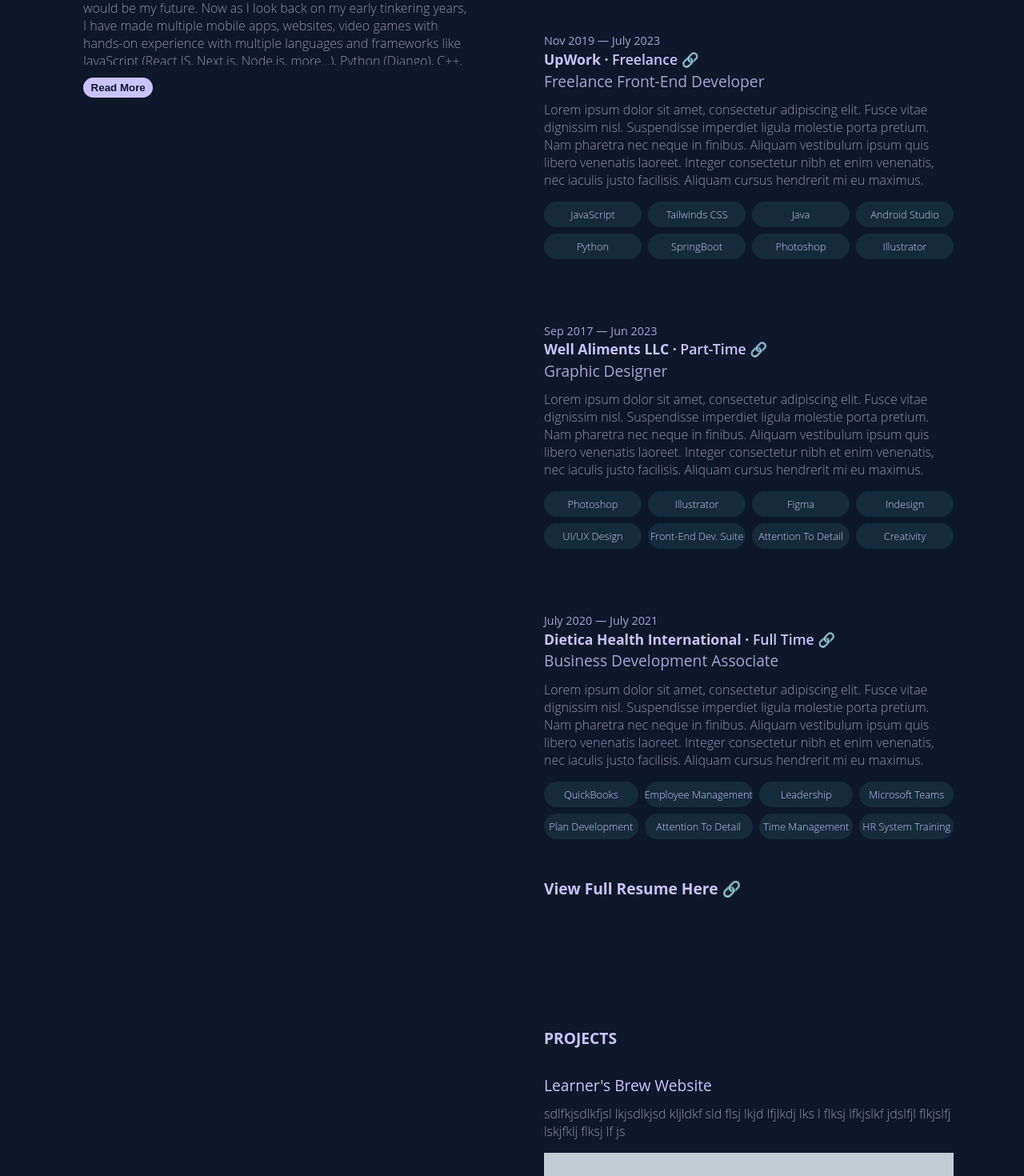
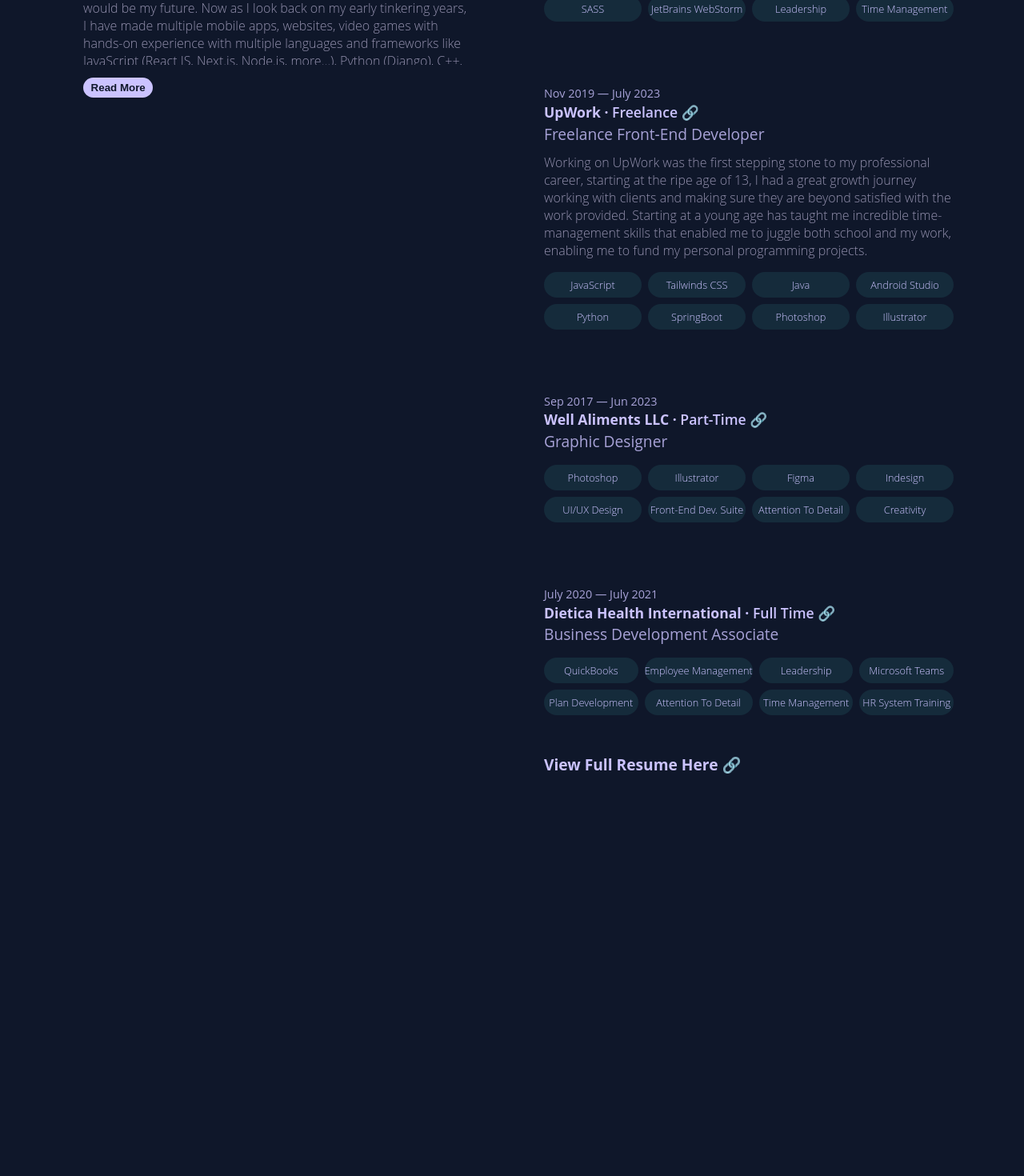
Before and after one commit to addey-eweis/addey_eweis_portfolio_website, a Next.js app: page / in a window 1280 px wide. Shown: the part 540-2010 px from the top of the page at 80% size. After the commit the page ends 1589 px from the top, so only its background shows below. Built offline with nearby package versions, Linux system fonts and the light colour scheme.

Commit message:
More info in experience section

```diff
--- a/components/ExperienceComponent/ExperienceComponent.tsx
+++ b/components/ExperienceComponent/ExperienceComponent.tsx
@@ -39,10 +39,10 @@
     const tagsFour:String[] = ["QuickBooks", "Employee Management", "Leadership", "Microsoft Teams", "Plan Development", "Attention To Detail", "Time Management", "HR System Training"]
     return(
         <>
-            {experienceObject("Software Development & Graphic Design Intern", "CoreExponent", "July 2023", "Present", "Internship", "Lorem ipsum dolor sit amet, consectetur adipiscing elit. Fusce vitae dignissim nisl. Suspendisse imperdiet ligula molestie porta pretium. Nam pharetra nec neque in finibus. Aliquam vestibulum ipsum quis libero venenatis laoreet. Integer consectetur nibh et enim venenatis, nec iaculis justo facilisis. Aliquam cursus hendrerit mi eu maximus.", "https://coreexponent.com/", tagsOne)}
-            {experienceObject("Freelance Front-End Developer", "UpWork", "Nov 2019", "July 2023", "Freelance", "Lorem ipsum dolor sit amet, consectetur adipiscing elit. Fusce vitae dignissim nisl. Suspendisse imperdiet ligula molestie porta pretium. Nam pharetra nec neque in finibus. Aliquam vestibulum ipsum quis libero venenatis laoreet. Integer consectetur nibh et enim venenatis, nec iaculis justo facilisis. Aliquam cursus hendrerit mi eu maximus.", "https://upwork.com/", tagsTwo)}
-            {experienceObject("Graphic Designer", "Well Aliments LLC", "Sep 2017", "Jun 2023", "Part-Time", "Lorem ipsum dolor sit amet, consectetur adipiscing elit. Fusce vitae dignissim nisl. Suspendisse imperdiet ligula molestie porta pretium. Nam pharetra nec neque in finibus. Aliquam vestibulum ipsum quis libero venenatis laoreet. Integer consectetur nibh et enim venenatis, nec iaculis justo facilisis. Aliquam cursus hendrerit mi eu maximus.", "https://wellaliments.com/", tagsThree)}
-            {experienceObject("Business Development Associate", "Dietica Health International", "July 2020", "July 2021", "Full Time", "Lorem ipsum dolor sit amet, consectetur adipiscing elit. Fusce vitae dignissim nisl. Suspendisse imperdiet ligula molestie porta pretium. Nam pharetra nec neque in finibus. Aliquam vestibulum ipsum quis libero venenatis laoreet. Integer consectetur nibh et enim venenatis, nec iaculis justo facilisis. Aliquam cursus hendrerit mi eu maximus.", "https://www.dietica-health.com/", tagsFour)}
+            {experienceObject("Software Development & Graphic Design Intern", "CoreExponent", "July 2023", "Present", "Internship", "At CoreExponent, I had the incredible opportunities to go beyond my comfort zone, this has allowed me to learn new frameworks and adhere to the industry’s best practices. Attention to detail and Time-Management are the top two qualities other than the extensive network of technologies I had the privilege to learn. These technologies includes Next.js, HTML, SASS, TypeScript, and GraphQL. Working with the CoreExponent team sparked a period of self-growth and intellectual development that I can’t say I found elsewhere.", "https://coreexponent.com/", tagsOne)}
+            {experienceObject("Freelance Front-End Developer", "UpWork", "Nov 2019", "July 2023", "Freelance", "Working on UpWork was the first stepping stone to my professional career, starting at the ripe age of 13, I had a great growth journey working with clients and making sure they are beyond satisfied with the work provided. Starting at a young age has taught me incredible time-management skills that enabled me to juggle both school and my work, enabling me to fund my personal programming projects.", "https://upwork.com/", tagsTwo)}
+            {experienceObject("Graphic Designer", "Well Aliments LLC", "Sep 2017", "Jun 2023", "Part-Time", "", "https://wellaliments.com/", tagsThree)}
+            {experienceObject("Business Development Associate", "Dietica Health International", "July 2020", "July 2021", "Full Time", "", "https://www.dietica-health.com/", tagsFour)}
         </>
     )
 }
--- a/components/Landing/NonFixedInfo.tsx
+++ b/components/Landing/NonFixedInfo.tsx
@@ -11,9 +11,9 @@
                 <h1 className={styles.experienceTitle}>EXPERIENCE</h1>
                 <ExperienceComponent/>
                 <Link href="https://drive.google.com/file/d/1PvQvUpkALOH0ze9VjF7269fShtPjcujN/view?usp=sharing" target="_blank" className={styles.viewResume}><h1>View Full Resume Here &#x1F517;</h1></Link>
-                <h1 className={styles.projectsTitle}>PROJECTS</h1>
-                <ProjectsComponent/>
-                <Link href={"#"}><h1 className={styles.fullProjectLink}>View Full Project Timeline &#x1F517;</h1></Link>
+                {/*<h1 className={styles.projectsTitle}>PROJECTS</h1>*/}
+                {/*<ProjectsComponent/>*/}
+                {/*<Link href={"#"}><h1 className={styles.fullProjectLink}>View Full Project Timeline &#x1F517;</h1></Link>*/}
             </section>
         </>
     )
```
